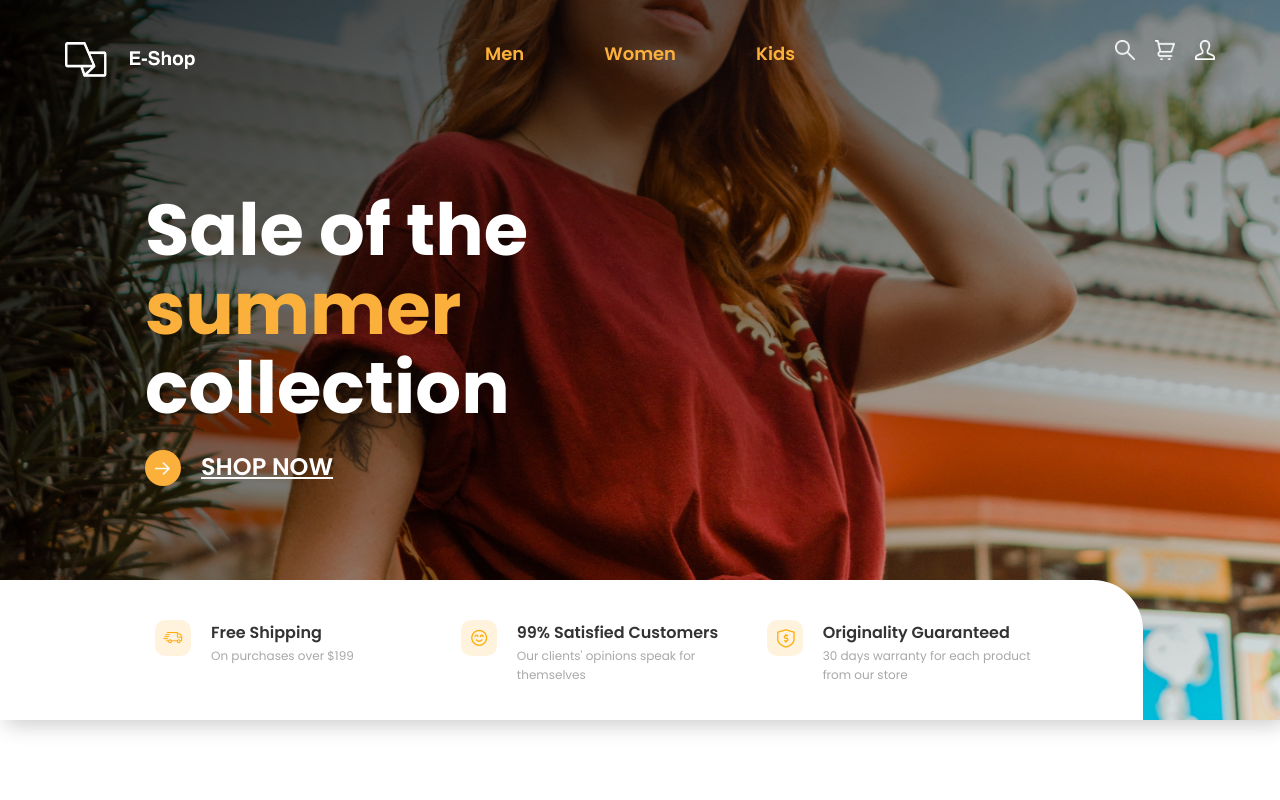
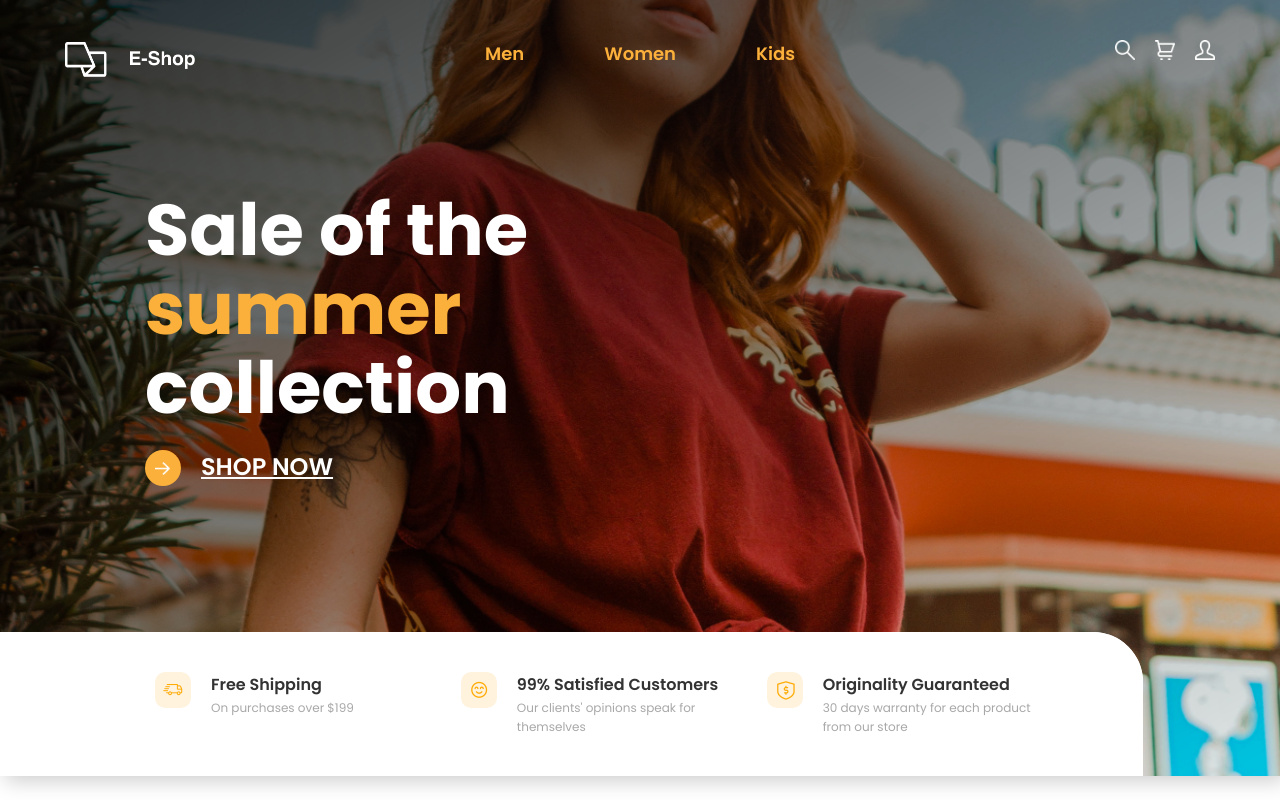
Before and after one commit to st-huynguyen/FE-Internship-Winter-2021_Huy-Nguyen-K_FE-Exercise, a plain HTML site: page web-frontend-basic/index.html in a window 1280 px wide. Shown: the top 800 px of the page. Drawn offline with Linux system fonts and the light colour scheme.

```diff
--- a/web-frontend-basic/index.html
+++ b/web-frontend-basic/index.html
@@ -82,8 +82,6 @@
               <a class="banner-btn" href="#">Shop Now</a>
             </div>
           </div>
-        </div>
-        <div class="container">
           <div class="banner-benefit">
             <div class="container">
               <ul class="row">
--- a/web-frontend-basic/style.css
+++ b/web-frontend-basic/style.css
@@ -39,7 +39,7 @@
 }
 
 img {
-  width: 100%;
+  max-width: 100%;
 }
 
 button {
@@ -64,7 +64,7 @@
 /* Form */
 
 .form {
-  width: 100%;
+  max-width: 100%;
 }
 
 .form-input {
@@ -223,7 +223,6 @@
   background-blend-mode: overlay;
   background-size: cover;
   background-position: center;
-  height: 90vh;
   position: relative;
   margin-bottom: 5rem;
   box-shadow: 0.5rem 0.5rem 2rem rgba(0, 0, 0, 0.2);
@@ -231,8 +230,7 @@
 }
 
 .section-banner .banner-heading-box {
-  max-width: 50rem;
-  padding: 15rem 0 0 8rem;
+  padding: 15rem 0 25rem 8rem;
 }
 
 .section-banner .banner-heading {
@@ -243,6 +241,7 @@
 }
 
 .section-banner .banner-heading span {
+  display: block;
   color: var(--primary-color);
 }
 
@@ -277,16 +276,17 @@
 
 /* Benefit on banner section */
 
-.section-banner .container::before {
+.banner-benefit::before {
+  background-color: var(--white-color);
+  content: "";
   z-index: -100;
-  content: "";
-  background-color: var(--white-color);
-  width: 50%;
-  height: 14rem;
+  position: absolute;
+  top: 0;
+  bottom: 0;
+  right: 0;
+  left: -100vw;
   display: block;
-  position: absolute;
-  left: 0;
-  bottom: 0;
+  border-radius: 0 5rem 0 0;
 }
 
 .section-banner .banner-benefit {
@@ -295,7 +295,6 @@
   background-color: var(--white-color);
   padding: 4rem 8rem;
   border-radius: 0 5rem 0 0;
-  height: 14rem;
 }
 
 .card.card-banner-benefit {
```
